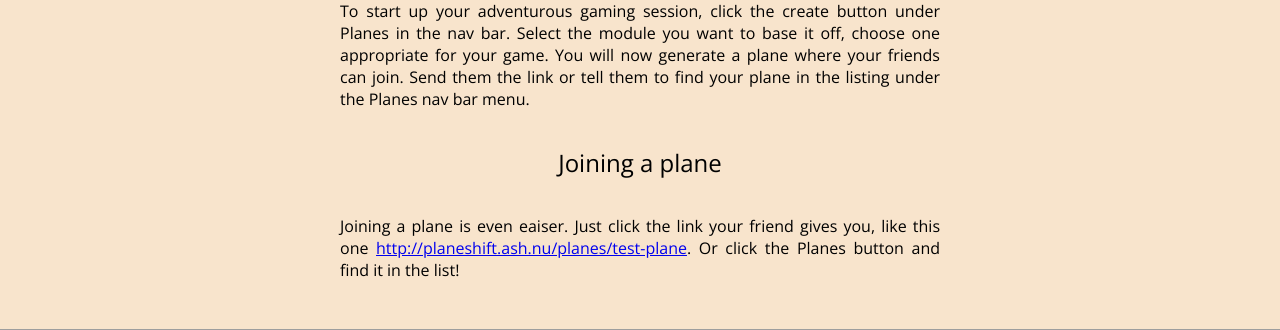
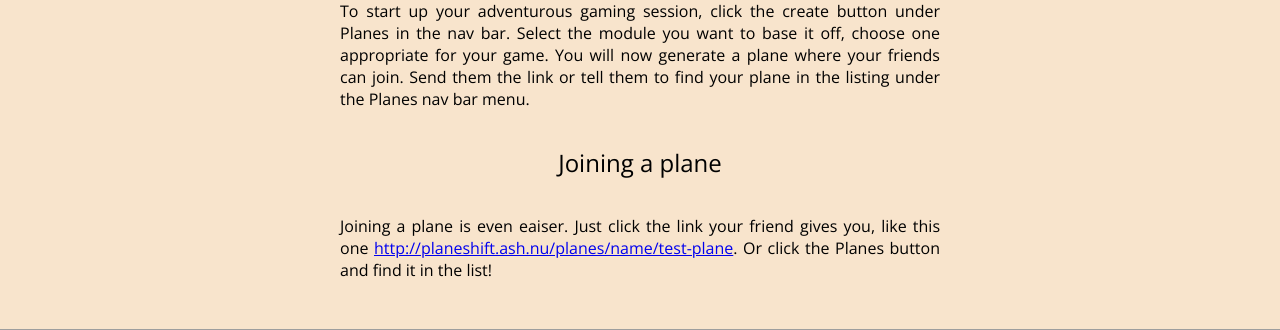
Before and after one commit to ashlaban/m7011e-planeshift, a Flask app: page / in a window 1280 px wide. Shown: the part 1149-1479 px from the top of the page. Run offline with Flask 2, Linux system fonts and the light colour scheme; parts of the project's set-up code (start-up, migrations or seed data) failed here and were passed over; grey boxes are pictures that could not be loaded.

Commit message:
Small fix link about page

```diff
--- a/app/templates/about.html
+++ b/app/templates/about.html
@@ -24,7 +24,7 @@
 	<p>To start up your adventurous gaming session, click the create button under Planes in the nav bar. Select the module you want to base it off, choose one appropriate for your game. You will now generate a plane where your friends can join. Send them the link or tell them to find your plane in the listing under the Planes nav bar menu.</p>
 
 	<h2>Joining a plane</h2>
-	<p>Joining a plane is even eaiser. Just click the link your friend gives you, like this one <a href="/planes/test-plane">http://planeshift.ash.nu/planes/test-plane</a>. Or click the Planes button and find it in the list!</p>
+	<p>Joining a plane is even eaiser. Just click the link your friend gives you, like this one <a href="/planes/name/test-plane">http://planeshift.ash.nu/planes/name/test-plane</a>. Or click the Planes button and find it in the list!</p>
 </section>
 
 <div class="banner-1 img-filler"></div>
```
